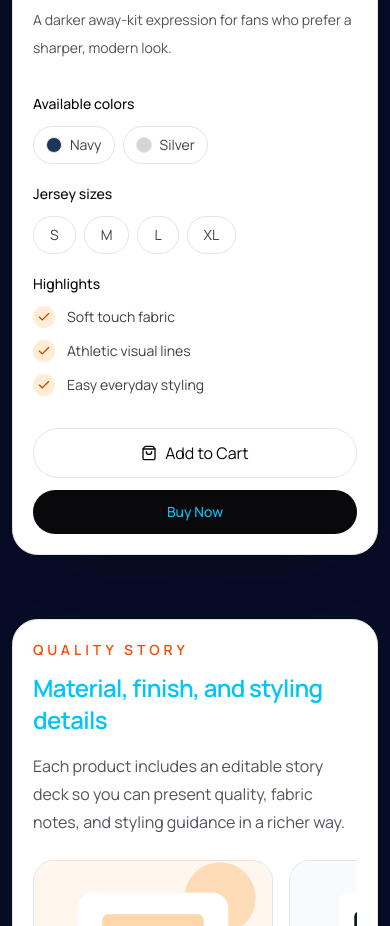
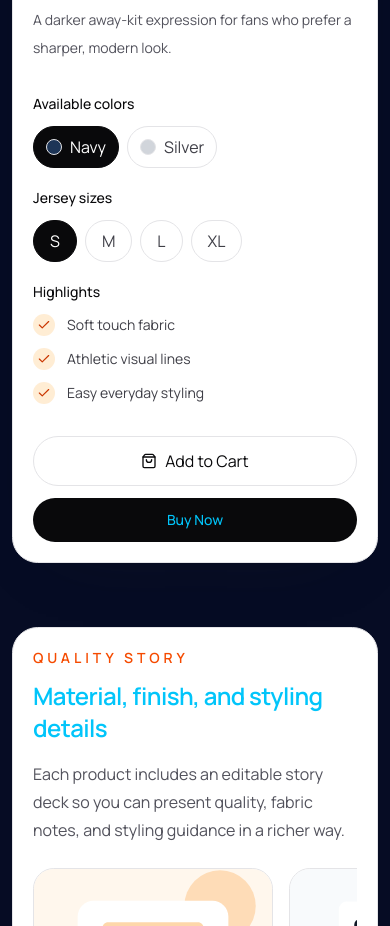
Before and after one commit to simulhunt-bit/lumesbd, a Next.js app: page /products/argentina-away in a window 390 px wide. Shown: the part 900-1826 px from the top of the page. Built offline with nearby package versions, Linux system fonts and the light colour scheme; no server answers.

Commit message:
Fix variant cart/wishlist API and add product detail variant selection

```diff
--- a/src/components/product/product-detail.tsx
+++ b/src/components/product/product-detail.tsx
@@ -3,14 +3,21 @@
 import Image from "next/image";
 import Link from "next/link";
 import { Check, Heart, ShoppingBag } from "lucide-react";
-import { useState } from "react";
+import { useEffect, useState } from "react";
 import { useShop } from "@/context/shop-context";
 import { formatPrice } from "@/lib/utils";
 import type { Product } from "@/types/catalog";
 
 export function ProductDetail({ product }: { product: Product }) {
   const [activeImage, setActiveImage] = useState(product.images[0]);
+  const [selectedSize, setSelectedSize] = useState(product.sizes[0] ?? "");
+  const [selectedColor, setSelectedColor] = useState(product.colors[0]?.name ?? "");
   const { addToCart, addToWishlist } = useShop();
+
+  useEffect(() => {
+    setSelectedSize(product.sizes[0] ?? "");
+    setSelectedColor(product.colors[0]?.name ?? "");
+  }, [product]);
 
   return (
     <section className="py-8 sm:py-14">
@@ -48,10 +55,19 @@ export function ProductDetail({ product }: { product: Product }) {
               <p className="text-sm font-medium text-zinc-950">Available colors</p>
               <div className="mt-3 flex flex-wrap gap-2">
                 {product.colors.map((color) => (
-                  <span key={color.name} className="inline-flex items-center gap-2 rounded-full border border-zinc-200 px-3 py-2 text-sm text-zinc-700">
+                  <button
+                    key={color.name}
+                    type="button"
+                    onClick={() => setSelectedColor(color.name)}
+                    className={`inline-flex items-center gap-2 rounded-full border px-3 py-2 text-sm font-medium transition ${
+                      selectedColor === color.name
+                        ? "border-zinc-950 bg-zinc-950 text-white"
+                        : "border-zinc-200 text-zinc-700 hover:border-zinc-950"
+                    }`}
+                  >
                     <span className="h-4 w-4 rounded-full border border-zinc-200" style={{ backgroundColor: color.hex }} />
                     {color.name}
-                  </span>
+                  </button>
                 ))}
               </div>
             </div>
@@ -59,9 +75,18 @@ export function ProductDetail({ product }: { product: Product }) {
               <p className="text-sm font-medium text-zinc-950">Jersey sizes</p>
               <div className="mt-3 flex flex-wrap gap-2">
                 {product.sizes.map((size) => (
-                  <span key={size} className="rounded-full border border-zinc-200 px-4 py-2 text-sm text-zinc-700">
+                  <button
+                    key={size}
+                    type="button"
+                    onClick={() => setSelectedSize(size)}
+                    className={`rounded-full border px-4 py-2 text-sm font-medium transition ${
+                      selectedSize === size
+                        ? "border-zinc-950 bg-zinc-950 text-white"
+                        : "border-zinc-200 text-zinc-700 hover:border-zinc-950"
+                    }`}
+                  >
                     {size}
-                  </span>
+                  </button>
                 ))}
               </div>
             </div>
@@ -82,7 +107,11 @@ export function ProductDetail({ product }: { product: Product }) {
           <div className="mt-8 grid gap-3 sm:grid-cols-2">
             {product.stock > 0 ? (
               <>
-                <button type="button" onClick={() => addToCart(product)} className="inline-flex items-center justify-center gap-2 rounded-full border border-zinc-200 px-5 py-3 text-sm font-medium text-zinc-950 transition hover:border-zinc-300">
+                <button
+                  type="button"
+                  onClick={() => addToCart(product, { size: selectedSize, color: selectedColor })}
+                  className="inline-flex items-center justify-center gap-2 rounded-full border border-zinc-200 px-5 py-3 text-sm font-medium text-zinc-950 transition hover:border-zinc-300"
+                >
                   <ShoppingBag className="h-4 w-4" />
                   Add to Cart
                 </button>
@@ -91,7 +120,11 @@ export function ProductDetail({ product }: { product: Product }) {
                 </Link>
               </>
             ) : (
-              <button type="button" onClick={() => addToWishlist(product.slug)} className="inline-flex items-center justify-center gap-2 rounded-full bg-zinc-950 px-5 py-3 text-sm font-medium text-white transition hover:bg-zinc-800 sm:col-span-2">
+              <button
+                type="button"
+                onClick={() => addToWishlist(product, { size: selectedSize, color: selectedColor })}
+                className="inline-flex items-center justify-center gap-2 rounded-full bg-zinc-950 px-5 py-3 text-sm font-medium text-white transition hover:bg-zinc-800 sm:col-span-2"
+              >
                 <Heart className="h-4 w-4" />
                 Add to Wishlist
               </button>
--- a/src/context/shop-context.tsx
+++ b/src/context/shop-context.tsx
@@ -28,8 +28,8 @@ type WishlistItem = {
 type ShopContextValue = {
   cart: CartItem[];
   wishlist: WishlistItem[];
-  addToCart: (product: Product, variant: { size: string; color: string }) => void;
-  addToWishlist: (product: Product, variant: { size: string; color: string }) => void;
+  addToCart: (product: Product, variant?: { size: string; color: string }) => void;
+  addToWishlist: (product: Product, variant?: { size: string; color: string }) => void;
   removeFromCart: (id: string) => void;
   removeFromWishlist: (id: string) => void;
   cartCount: number;
@@ -67,9 +67,12 @@ export function ShopProvider({ children }: PropsWithChildren) {
     () => ({
       cart,
       wishlist,
-      addToCart: (product, variant) =>
+      addToCart: (product, variant) => {
+        const selectedSize = variant?.size || product.sizes[0] || "";
+        const selectedColor = variant?.color || product.colors[0]?.name || "";
+        const id = buildVariantId(product.slug, selectedSize, selectedColor);
+
         setCart((current) => {
-          const id = buildVariantId(product.slug, variant.size, variant.color);
           const existing = current.find((item) => item.id === id);
           if (existing) {
             return current.map((item) =>
@@ -83,14 +86,18 @@ export function ShopProvider({ children }: PropsWithChildren) {
               id,
               slug: product.slug,
               quantity: 1,
-              size: variant.size,
-              color: variant.color,
+              size: selectedSize,
+              color: selectedColor,
             },
           ];
-        }),
-      addToWishlist: (product, variant) =>
+        });
+      },
+      addToWishlist: (product, variant) => {
+        const selectedSize = variant?.size || product.sizes[0] || "";
+        const selectedColor = variant?.color || product.colors[0]?.name || "";
+        const id = buildVariantId(product.slug, selectedSize, selectedColor);
+
         setWishlist((current) => {
-          const id = buildVariantId(product.slug, variant.size, variant.color);
           if (current.some((item) => item.id === id)) {
             return current;
           }
@@ -100,11 +107,12 @@ export function ShopProvider({ children }: PropsWithChildren) {
             {
               id,
               slug: product.slug,
-              size: variant.size,
-              color: variant.color,
+              size: selectedSize,
+              color: selectedColor,
             },
           ];
-        }),
+        });
+      },
       removeFromCart: (id) => setCart((current) => current.filter((item) => item.id !== id)),
       removeFromWishlist: (id) => setWishlist((current) => current.filter((item) => item.id !== id)),
       cartCount: cart.reduce((sum, item) => sum + item.quantity, 0),
```
